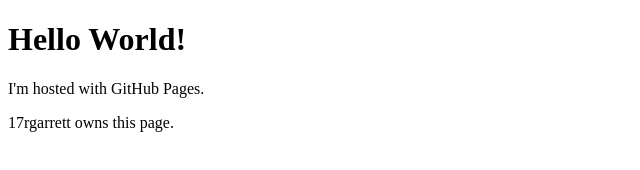
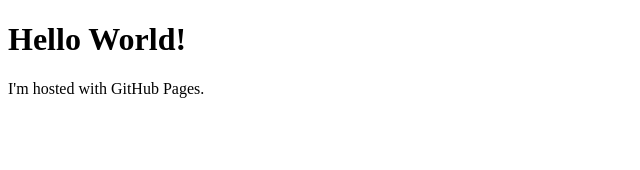
Before and after one commit to 17rgarrett/17rgarrett.github.io, a plain HTML site: page index.html in a window 1280 px wide. Shown: the whole page, without its empty margins (0-640 px from the left). Drawn offline with Linux system fonts and the light colour scheme.

Commit message:
Update index.html

```diff
--- a/index.html
+++ b/index.html
@@ -3,6 +3,5 @@
 <body>
 <h1>Hello World!</h1>
 <p>I'm hosted with GitHub Pages.</p>
-<p>17rgarrett owns this page.</p>
 </body>
 </html>
```
